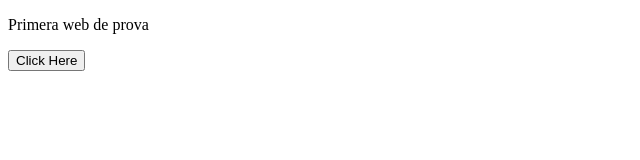
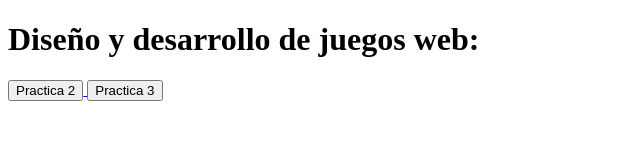
Before and after one commit to u1973239/davidcordoba_individual, a plain HTML site: page index.html in a window 1280 px wide. Shown: the whole page, without its empty margins (0-640 px from the left). Drawn offline with Linux system fonts and the light colour scheme.

Commit message:
Update index.html

```diff
--- a/index.html
+++ b/index.html
@@ -1,13 +1,20 @@
 <!DOCTYPE html>
 <html>
 	<head>
-		<title>Pràctica individual 1</title>
+		<link rel="stylesheet" href="style.css">
+		<title>DDJW Page</title>
 	</head>
 	<body>
-		<p>Primera web de prova</p>
-		<button
-		onclick="window.location.href = 'file:///C:/temp/Temp1_02_PrimeraPantalla%20(2).zip/index.html';">
-			Click Here
-		</button>
+		<p><h1 id="title">Diseño y desarrollo de juegos web:</h1></p>
+		<a href="pi_2/index.html">
+			<button class="boton_index">
+				Practica 2
+			</button>
+		</a>
+		<a href="pi_3/index.html">
+			<button class="boton_index">
+				Practica 3
+			</button>
+		</a>
 	</body>
 </html>
```
